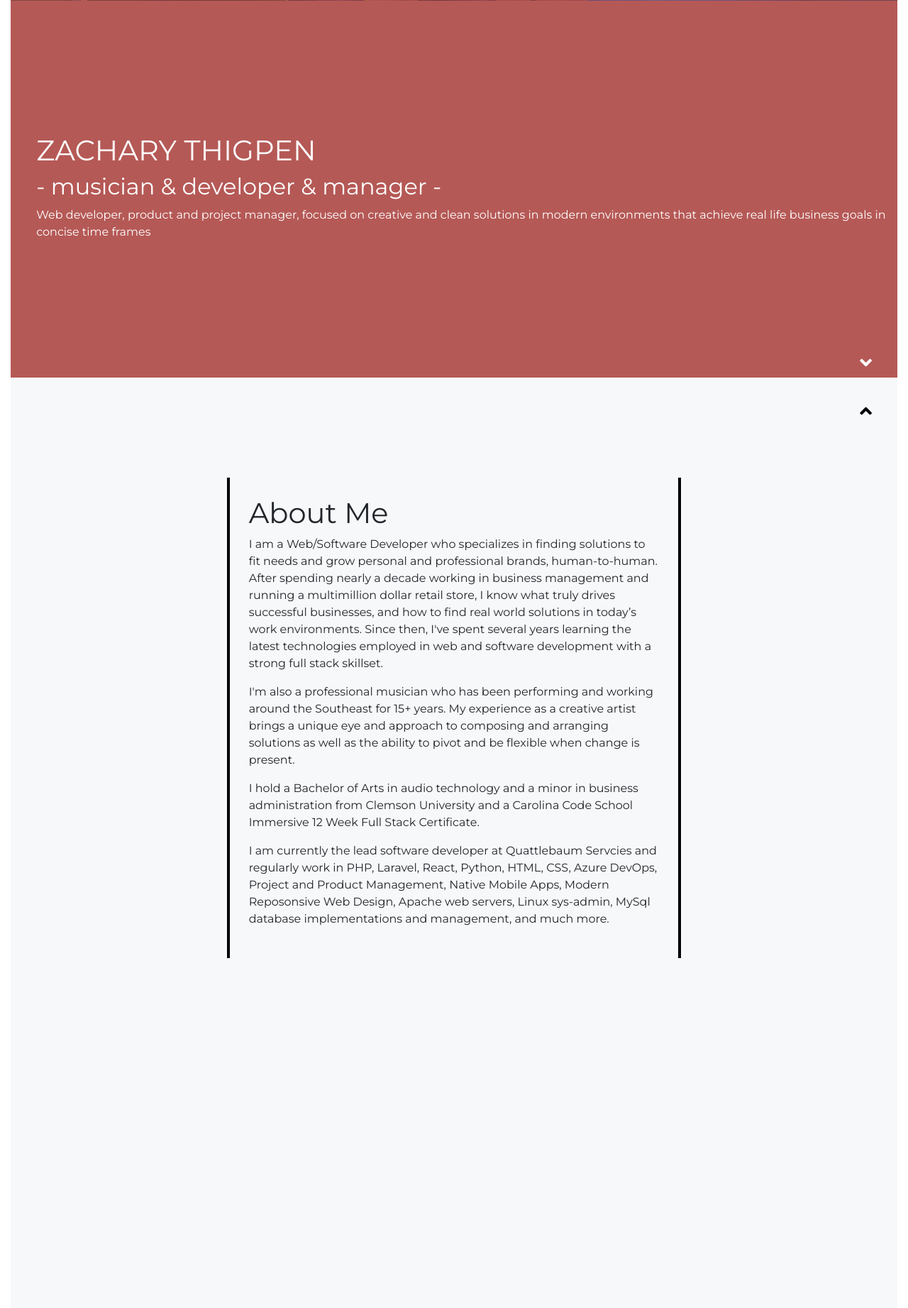
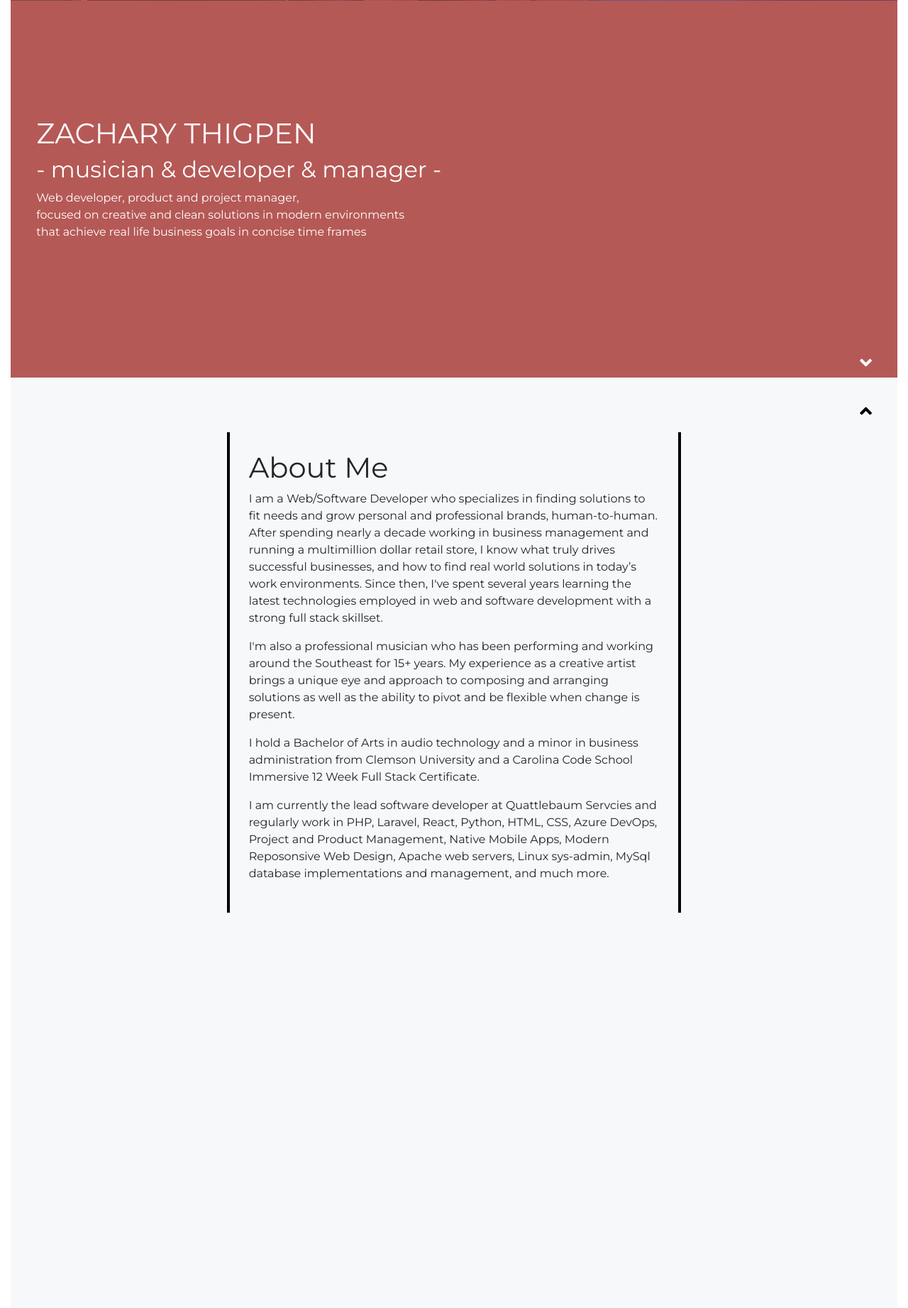
Before and after one commit to Fluffhead88/thigpen-portfolio, a Django app: page / in a window 1280 px wide. Shown: the part 833-2676 px from the top of the page at 71% size. Run offline with Django 3.2, Linux system fonts and the light colour scheme; some libraries are stand-ins or nearby versions.

Commit message:
content update

```diff
--- a/app/templates/index.html
+++ b/app/templates/index.html
@@ -33,7 +33,7 @@
             <div class = "col-12">
               <h1>ZACHARY THIGPEN</h1>
               <h2>- musician & developer & manager -</h2>
-              <p>Web developer, product and project manager, focused on creative and clean solutions in modern environments that achieve real life business goals in concise time frames</p>
+              <p>Web developer, product and project manager, </br>focused on creative and clean solutions in modern environments </br>that achieve real life business goals in concise time frames</p>
             </div>
           </div>
     </section>
@@ -62,7 +62,7 @@
           <article>
             <div class="front">
               <h1 class="card_link"><a href="https://myrecordbin.com/" target="_blank">The Record Bin</a></h1>
-              <p>My final project for Carolina Code School graduation. THis is a web app that allows users to catalog and organize their vinyl record collection. It fetches information from Last.FM's API and saves album information to a users personal collection. You can also view other users collections and contact them from the app which uses mailgun to send an email allowing them to purchase or trade albums with others. Back end is build using Python/Django and front end is built using JavaScript/React with Material UI.</p>
+              <p>My final project for Carolina Code School graduation. This is a web app that allows users to catalog and organize their vinyl record collection. It fetches information from Last.FM's API and saves album information to a users personal collection. You can also view other users collections and contact them from the app which uses mailgun to send an email allowing them to purchase or trade albums with others. Back end is build using Python/Django and front end is built using JavaScript/React with Material UI.</p>
             </div>
             <div class="back">
               <img src="images/GB.profile.jpg" alt="">
--- a/static/css/main.css
+++ b/static/css/main.css
@@ -12,7 +12,7 @@ img {
 
 section {
   height: 100vh;
-  overflow: hidden;
+  overflow: scroll;
 }
 
 #top {
@@ -48,7 +48,7 @@ section {
 }
 
 #about-me .col-6 {
-  margin-top: 11%;
+  margin-top: 6%;
   padding: 20pt;
   border-right: 4px solid black;
   border-left: 4px solid black;
@@ -74,6 +74,7 @@ section {
 
 #project_cards {
   background-color: #B55956;
+  padding-bottom: 5em;
 }
 
 #project_cards article {
```
